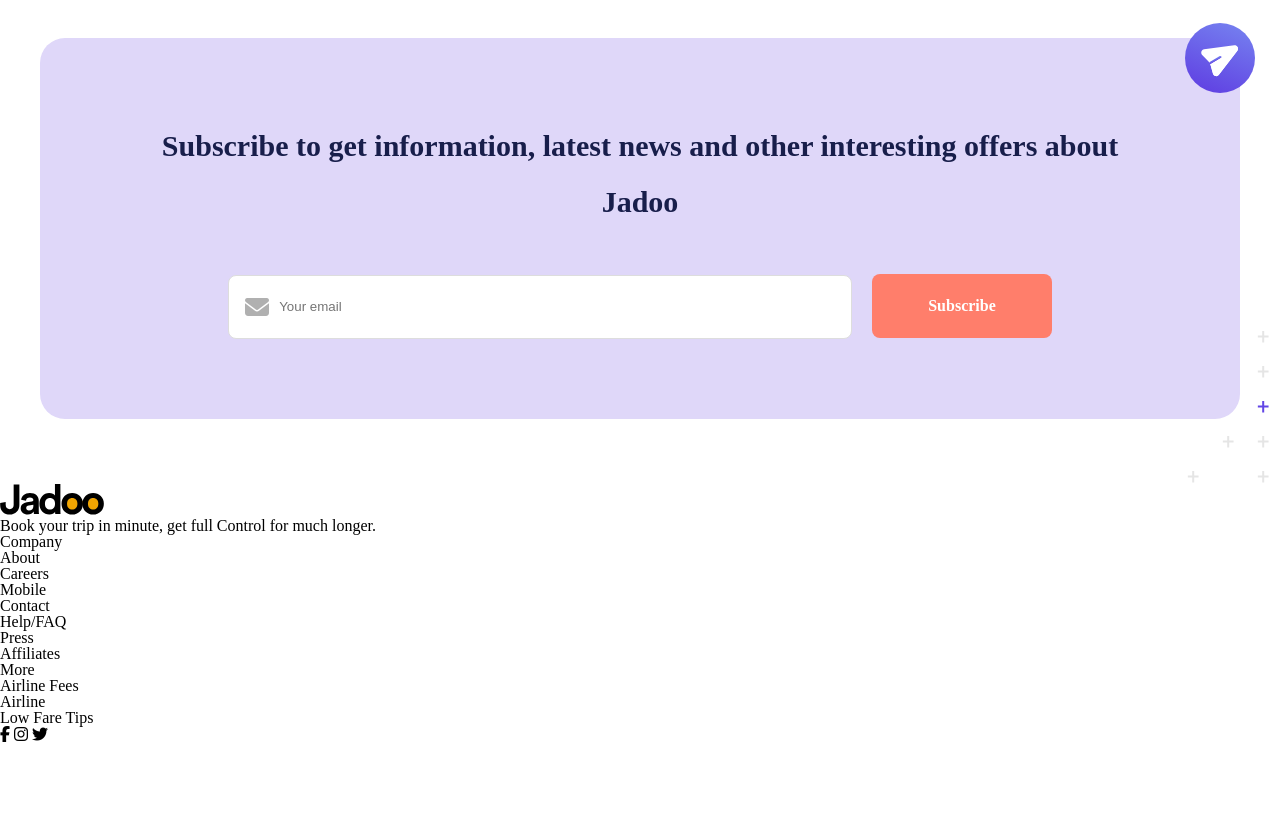
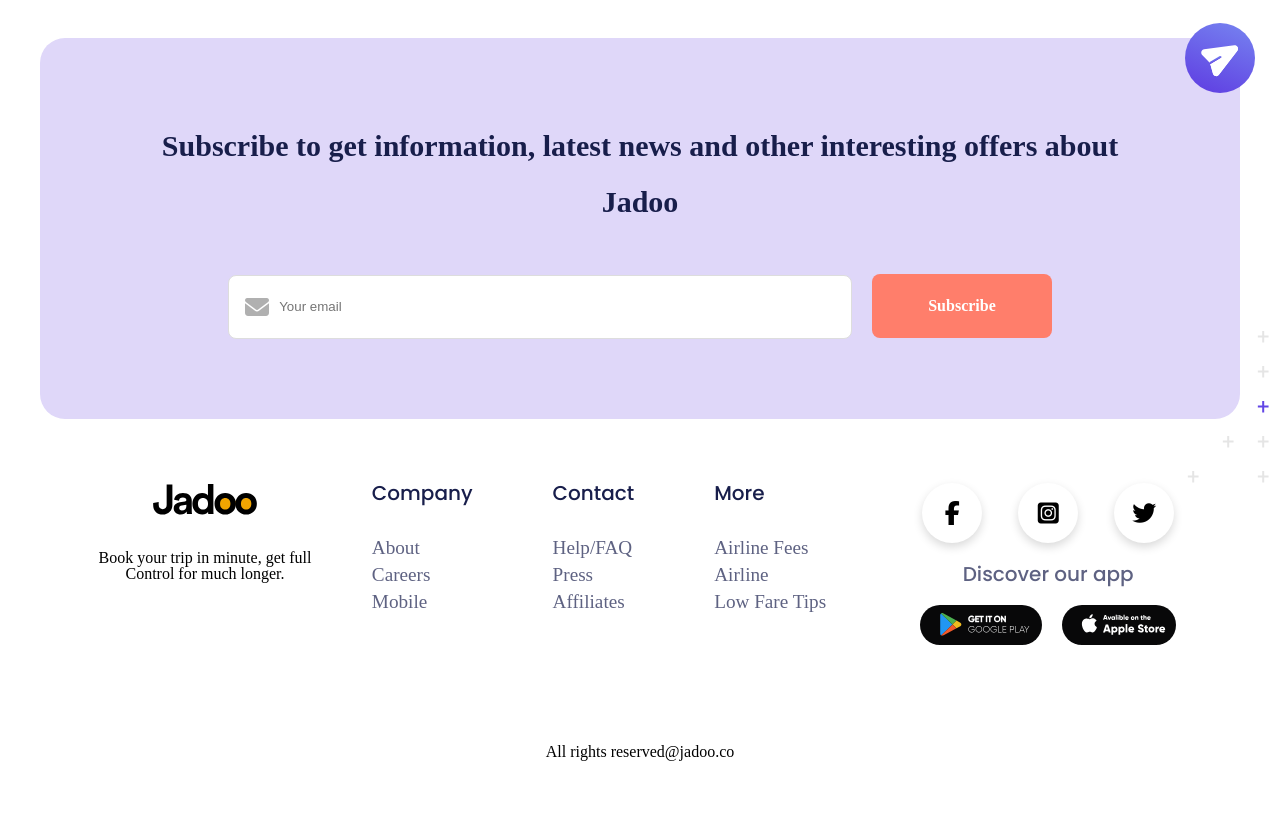
Before and after one commit to oksana-poliakova/TravelAgencyLandingPage, a website: page public/index.html in a window 1280 px wide. Shown: the part 3320-4144 px from the top of the page. Before the commit the page ends 4063 px from the top, so only its background shows below. Drawn offline with Linux system fonts and the light colour scheme; a web font is replaced by a local one.

Commit message:
Added footer

```diff
--- a/public/index.html
+++ b/public/index.html
@@ -275,7 +275,7 @@
                 </div>
                 <div class="footer-links">
                     <div class="footer-column">
-                        <h3>Company</h3>
+                        <h3 class="heading-h3">Company</h3>
                         <ul>
                             <li><a href="#">About</a></li>
                             <li><a href="#">Careers</a></li>
@@ -284,7 +284,7 @@
                     </div>
 
                     <div class="footer-column">
-                        <h3>Contact</h3>
+                        <h3 class="heading-h3">Contact</h3>
                         <ul>
                             <li><a href="#">Help/FAQ</a></li>
                             <li><a href="#">Press</a></li>
@@ -293,7 +293,7 @@
                     </div>
 
                     <div class="footer-column">
-                        <h3>More</h3>
+                        <h3 class="heading-h3">More</h3>
                         <ul>
                             <li><a href="#">Airline Fees</a></li>
                             <li><a href="#">Airline</a></li>
@@ -302,17 +302,22 @@
                     </div>
                     <div class="footer-social">
                         <div class="social-icons">
-                            <a href="#"><i class="fab fa-facebook-f"></i></a>
-                            <a href="#"><i class="fab fa-instagram"></i></a>
-                            <a href="#"><i class="fab fa-twitter"></i></a>
+                            <a href="#"><span class="fab fa-facebook-f"></span></a>
+                            <a href="#"><span class="fa-brands fa-square-instagram"></span></a>
+                            <a href="#"><span class="fab fa-twitter"></span></a>
+                        </div>
+                        <h3 class="heading-h3">Discover our app</h3>
+                        <div class="app-buttons">
+                            <a href="#"><img src="assets/images/google-play.svg" alt="Get it on Google Play"></a>
+                            <a href="#"><img src="assets/images/appstore.svg" alt="Available on the App Store"></a>
                         </div>
                     </div>
                 </div>
             </div>
+            <p class="footer-credits">All rights reserved@jadoo.co</p>
          </footer>
        </div>
    </div>
-
     <script src="" async defer></script>
 </body>
 
--- a/src/scss/main.scss
+++ b/src/scss/main.scss
@@ -565,7 +565,6 @@
                                 margin-left: 1rem;
                                 cursor: pointer;
                                 height: 4rem;
-
                                 transition: background-color 0.3s;
 
                                 &:hover {
@@ -579,31 +578,105 @@
         }
 
         .footer {
+            padding: 0 4rem;
+
             .footer-wrapper {
+                display: flex;
+                justify-content: space-around;
+
                 .logo-footer {
+                    text-align: center;
+                    margin-bottom: 1.2rem;
+                    flex-basis: 20%;
+
                     img {
-
-                    }
-                    p {
-
+                        margin-bottom: 2rem;
                     }
                 }
 
                 .footer-links {
+                    display: flex;
+                    justify-content: space-between;
+                    margin-bottom: 2rem;
+                    gap: 5rem;
+
                     .footer-column {
                         h3 {
+                            padding-bottom: 1.2rem;
+                        }
 
-                        }
                         ul {
                             li {
+                                margin-bottom: 0.5rem;
+
                                 a {
+                                    color: $dark-grey;
+                                    font-size: 1.2rem;
+                                    line-height: 1.2rem;
+                                }
+                            }
+                        }
+                    }
 
+                    .footer-social {
+                        text-align: center;
+
+                        .social-icons {
+                            margin-bottom: 1rem;
+
+                            a {
+                                margin: 0 1rem;
+                                display: inline-flex;
+                                justify-content: center;
+                                align-items: center;
+                                width: 60px;
+                                height: 60px;
+                                background-color: #fff;
+                                border-radius: 50%;
+                                box-shadow: 0px 4px 10px rgba(0, 0, 0, 0.15);
+                                transition: transform 0.3s ease, box-shadow 0.3s ease;
+
+                                span {
+                                    font-size: 24px;
+                                }
+
+                                &:hover {
+                                    box-shadow: 0px 8px 15px rgba(0, 0, 0, 0.2);
+                                    transform: scale(1.05);
+                                }
+                            }
+                        }
+
+                        h3 {
+                            padding: 5px 0;
+                            color: $dark-grey;
+                        }
+
+                        .app-buttons {
+                            display: block;
+
+                            a {
+                                margin: 0 0.5rem;
+
+                                img {
+                                    height: 40px;
+                                    transition: transform 0.3s ease;
+
+
+                                    &:hover {
+                                        transform: scale(1.05);
+                                    }
                                 }
                             }
                         }
                     }
                 }
             }
+
+            .footer-credits {
+                padding: 4rem 0;
+                text-align: center;
+            }
         }
     }
 }
--- a/src/scss/variables.scss
+++ b/src/scss/variables.scss
@@ -8,6 +8,7 @@
 $light-gray: #F5F5F5;
 $orange-color: #F1A501;
 $gray: #84829A;
+$dark-grey: #5E6282;
 
 // Spacing Variables
 $base-padding: 10px;
```
Also changed, not shown: public/assets/images/appstore.svg (added), public/assets/images/google-play.svg (added), public/css/main.css.
